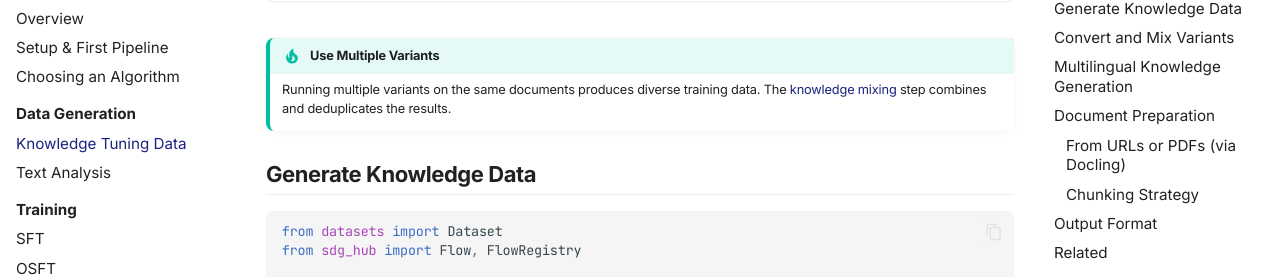
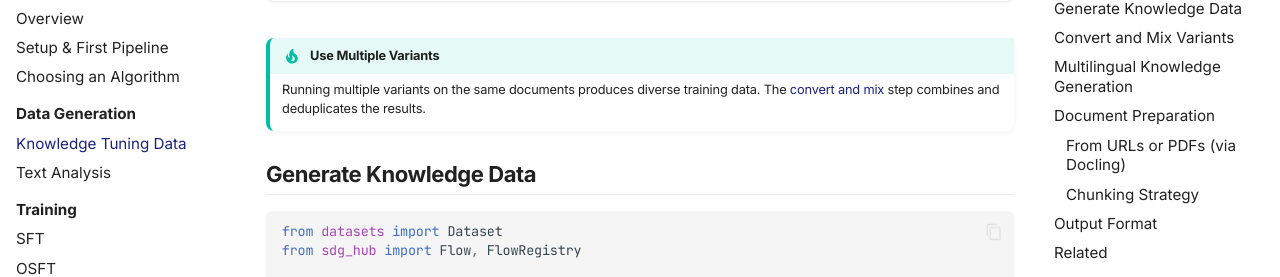
Before and after one commit to rrbanda/rhoai, an MkDocs documentation site: the page built from docs/data-generation/knowledge-tuning.md, in a window 1280 px wide and 900 px high, scrolled down 447 px. Shown: the part 178-455 px from the top of the window. Built offline with MkDocs 1.6.1 and Material for MkDocs 9.7.7, drawn with Linux system fonts in a browser that asks for light colours; comment, search, counter and statistics services are not loaded.

Commit message:
fix: broken anchor link in knowledge-tuning data gen page

```diff
--- a/docs/data-generation/knowledge-tuning.md
+++ b/docs/data-generation/knowledge-tuning.md
@@ -12,7 +12,7 @@
 | **Document Direct QA** | Generates Q&A directly from document content | Diverse question types |
 
 !!! tip "Use Multiple Variants"
-    Running multiple variants on the same documents produces diverse training data. The [knowledge mixing](#mixing-variants) step combines and deduplicates the results.
+    Running multiple variants on the same documents produces diverse training data. The [convert and mix](#convert-and-mix-variants) step combines and deduplicates the results.
 
 ## Generate Knowledge Data
 
```
